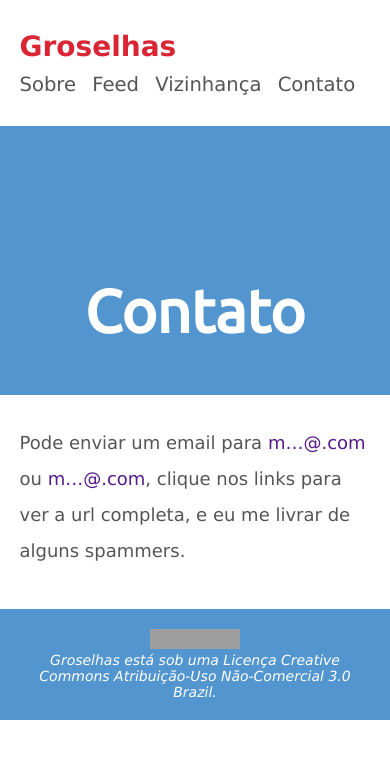
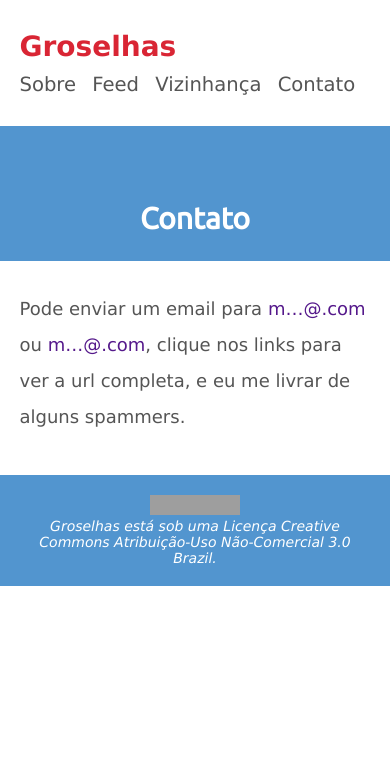
Before and after one commit to maurogeorge/groselhas, a Jekyll site: the page built from contato.md, in a window 390 px wide. Shown: the top 759 px of the page. Built offline with Jekyll 4.4.1, drawn with Linux system fonts in a browser that asks for light colours; Markdown is read by kramdown in place of the engine named in the settings; grey boxes are pictures that could not be loaded.

Commit message:
Style post page responsive

```diff
--- a/css/styles.css
+++ b/css/styles.css
@@ -244,12 +244,14 @@
 
 @media only screen and (max-width: 599px) {
 
-  #home-last-post {
+  #home-last-post,
+  #post-title {
     padding: 75px 0 25px;
     text-align: center;
   }
 
-  #home-last-post h1 a {
+  #home-last-post h1 a,
+  #post-title h1 a {
     font-size: 3rem;
   }
 
@@ -259,13 +261,11 @@
     font-size: 1.5rem;
   }
 
-
   #home-posts .home-post-date {
     float: none;
     width: 80px;
     padding: 10px;
   }
-
 
   #home-posts h1 {
     font-size: 2rem;
```
